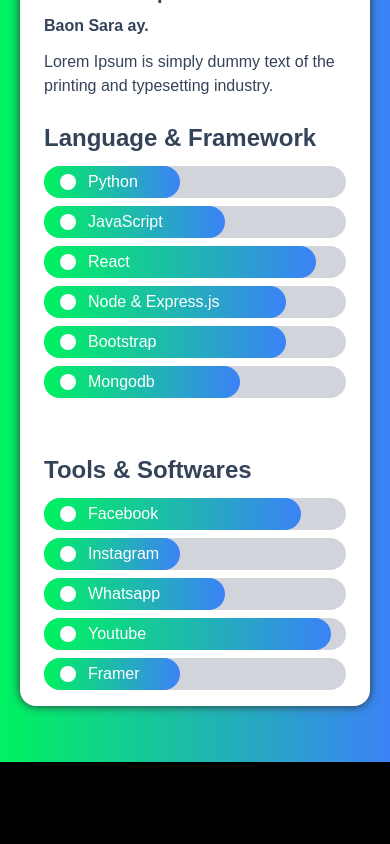
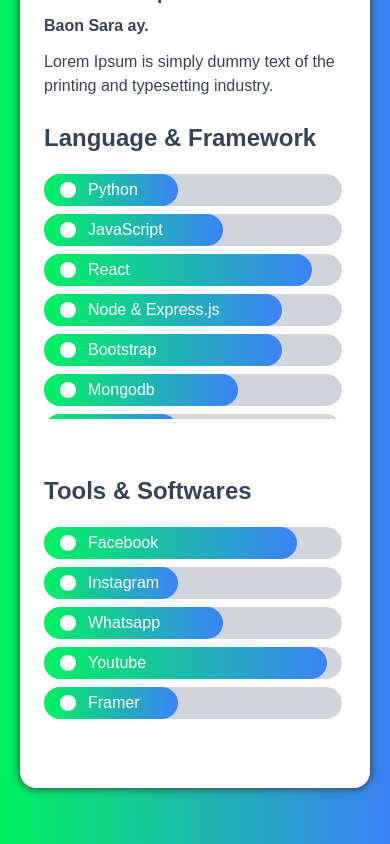
Before and after one commit to Hafizbali315/developers-portfolio-react, a React (Create React App) app: page /resume in a window 390 px wide. Shown: the part 1142-1986 px from the top of the page. Before the commit the page ends 1904 px from the top, so only its background shows below. Built offline with nearby package versions, Linux system fonts and the light colour scheme.

Commit message:
Framer Motion added

```diff
--- a/package.json
+++ b/package.json
@@ -7,6 +7,7 @@
 		"@testing-library/jest-dom": "^5.11.10",
 		"@testing-library/react": "^11.2.6",
 		"@testing-library/user-event": "^12.8.3",
+		"framer-motion": "^3.10.3",
 		"react": "^17.0.2",
 		"react-dom": "^17.0.2",
 		"react-icons": "^4.2.0",
--- a/src/App.js
+++ b/src/App.js
@@ -1,3 +1,4 @@
+import { AnimatePresence } from 'framer-motion'
 import { BrowserRouter as Router, Route, Switch } from 'react-router-dom'
 import About from './pages/about'
 import Resume from './pages/resume'
@@ -15,11 +16,13 @@
 				</div>
 				<div className="flex flex-col col-span-12 overflow-hidden bg-white rounded-2xl dark:bg-black-500 dark:text-white lg:col-span-9 shadow-custom-light dark:shadow-custom-dark">
 					<Navbar />
-					<Switch>
-						<Route exact path="/" component={About} />
-						<Route exact path="/resume" component={Resume} />
-						<Route exact path="/projects" component={Projects} />
-					</Switch>
+					<AnimatePresence exitBeforeEnter>
+						<Switch>
+							<Route exact path="/" component={About} />
+							<Route exact path="/resume" component={Resume} />
+							<Route exact path="/projects" component={Projects} />
+						</Switch>
+					</AnimatePresence>
 				</div>
 			</div>
 		</Router>
--- /dev/null
+++ b/src/animations.js
@@ -0,0 +1,40 @@
+export const fadeInUp = {
+	initial: {
+		y: 60,
+		opacity: 0,
+	},
+	animate: {
+		y: 0,
+		opacity: 1,
+		transition: {},
+	},
+}
+
+export const stagger = {
+	initial: {},
+	animate: {
+		transition: {
+			staggerChildren: 0.1,
+		},
+	},
+}
+
+export const routeFade = {
+	hidden: {
+		opacity: 0,
+	},
+	visible: {
+		opacity: 1,
+		transition: {
+			delay: 0.1,
+			duration: 0.1,
+		},
+	},
+	exit: {
+		opacity: 0,
+		transition: {
+			delay: 0.1,
+			ease: 'easeInOut',
+		},
+	},
+}
--- a/src/components/Bar.js
+++ b/src/components/Bar.js
@@ -1,34 +1,36 @@
+import { motion } from 'framer-motion'
+
 const Bar = ({ value: { Icon, level, name } }) => {
 	const bar_width = `${level}%`
 
-	// const variants = {
-	// 	initial: {
-	// 		width: 0,
-	// 	},
-	// 	animate: {
-	// 		width: bar_width,
-	// 		transition: {
-	// 			duration: 0.4,
-	// 			type: 'spring',
-	// 			damping: 10, // value of the bounce
-	// 			stiffness: 100, //
-	// 		},
-	// 	},
-	// }
+	const variants = {
+		initial: {
+			width: 0,
+		},
+		animate: {
+			width: bar_width,
+			transition: {
+				duration: 0.4,
+				type: 'spring',
+				damping: 10, // value of the bounce
+				stiffness: 100, //
+			},
+		},
+	}
 
 	return (
 		<div className="my-2 text-white bg-gray-300 rounded-full dark:bg-black-300">
-			<div
+			<motion.div
 				className="flex items-center px-4 py-1 rounded-full bg-gradient-to-r from-green to-blue-500"
 				style={{
 					width: bar_width,
 				}}
-				// variants={variants}
-				// initial="initial"
-				// animate="animate"
+				variants={variants}
+				initial="initial"
+				animate="animate"
 			>
 				<Icon className="mr-3" /> {name}
-			</div>
+			</motion.div>
 		</div>
 	)
 }
--- a/src/components/ProjectCard.js
+++ b/src/components/ProjectCard.js
@@ -1,10 +1,7 @@
-// import { FunctionComponent, useState } from 'react'
-// import { IProject } from '../type'
-// import Image from 'next/image'
 import { AiFillGithub, AiFillProject } from 'react-icons/ai'
 import { MdClose } from 'react-icons/md'
-// import { fadeInUp, stagger } from '../animations'
-// import { motion } from 'framer-motion'
+import { fadeInUp, stagger } from '../animations'
+import { motion } from 'framer-motion'
 
 const ProjectCard = ({
 	project: { name, image_path, deployed_url, github_url, description, key_techs, id },
@@ -13,16 +10,6 @@
 }) => {
 	return (
 		<>
-			{/* //step 1 */}
-			{/* <Image
-        src={image_path}
-        alt={name}
-        layout="responsive"
-        width={300}
-        height={150}
-        onClick={() => setShowDetail(true)}
-        className="cursor-pointer "
-      /> */}
 			<img
 				width="300"
 				height="150"
@@ -33,48 +20,40 @@
 				className="cursor-pointer "
 				// quality={10}
 			/>
-			{/* <img
-        width="300"
-        height="150"
-        src={image_path}
-        alt={name}
-        onClick={() => setShowDetail(id)}
-        className="cursor-pointer "
-      /> */}
 
 			<p className="my-2 text-center">{name}</p>
-			{/* //step 1 */}
 
 			{showDetail === id && (
 				<div className="absolute top-0 left-0 z-10 grid w-full h-auto p-2 text-black bg-gray-100 rounded-lg md:p-10 dark:bg-black-100 dark:text-gray-100 md:grid-cols-2 gap-x-12 ">
-					<div
-					// variants={stagger} initial="initial" animate="animate"
-					>
-						<div className="border-4 border-gray-100 ">
+					<motion.div variants={stagger} initial="initial" animate="animate">
+						<motion.div className="border-4 border-gray-100 " variants={fadeInUp}>
 							<img src={image_path} alt={name} className="overflow-hidden" width={300} height={150} />
-							{/* <img src={image_path} alt={name} /> */}
-						</div>
-						<div className="flex justify-center my-4 space-x-3">
+						</motion.div>
+						<motion.div className="flex justify-center my-4 space-x-3" variants={fadeInUp}>
 							<a href={github_url} className="flex items-center px-4 py-2 space-x-3 text-lg bg-gray-300 rounded-sm dark:bg-black-500 ">
 								<AiFillGithub /> <span>Github</span>
 							</a>
 							<a href={deployed_url} className="flex items-center px-4 py-2 space-x-3 text-lg bg-gray-300 rounded-sm dark:bg-black-500">
 								<AiFillProject /> <span>Project</span>
 							</a>
-						</div>
-					</div>
-					<div>
-						<h2 className="mb-3 text-xl font-medium md:text-2xl ">{name}</h2>
-						<h3 className="my-3 text-base font-medium">{description}</h3>
+						</motion.div>
+					</motion.div>
+					<motion.div variants={stagger} initial="initial" animate="animate">
+						<motion.h2 variants={fadeInUp} className="mb-3 text-xl font-medium md:text-2xl ">
+							{name}
+						</motion.h2>
+						<motion.h3 variants={fadeInUp} className="my-3 text-base font-medium">
+							{description}
+						</motion.h3>
 
-						<div className="flex flex-wrap mt-5 space-x-2 text-sm tracking-wider">
+						<motion.div variants={fadeInUp} className="flex flex-wrap mt-5 space-x-2 text-sm tracking-wider">
 							{key_techs.map((value, i) => (
 								<span key={i} className="p-1 px-2 my-1 bg-gray-300 rounded-sm dark:bg-black-500">
 									{value}
 								</span>
 							))}
-						</div>
-					</div>
+						</motion.div>
+					</motion.div>
 
 					<button
 						className="absolute p-1 bg-gray-200 rounded-full top-3 right-3 focus:outline-none dark:bg-black-200"
--- a/src/data.js
+++ b/src/data.js
@@ -68,6 +68,11 @@
 		Icon: BsCircleFill,
 		name: 'Mongodb',
 		level: '65',
+	},
+	{
+		Icon: BsCircleFill,
+		name: 'Tailwind',
+		level: '45',
 	},
 ]
 
--- a/src/pages/about.js
+++ b/src/pages/about.js
@@ -1,9 +1,11 @@
+import { motion } from 'framer-motion'
 import ServiceCard from '../components/ServiceCard'
 import { services } from '../data'
+import { fadeInUp, routeFade, stagger } from '../animations'
 
 const About = () => {
 	return (
-		<div className="flex flex-col flex-grow px-6 pt-1 ">
+		<motion.div className="flex flex-col flex-grow px-6 pt-1" variants={routeFade} initial="hidden" animate="visible" exit="exit">
 			{/* <Head>
 				<title>M Bilal | Web Developer</title>
 			</Head> */}
@@ -14,22 +16,20 @@
 			<div className="flex-grow p-4 mt-5 bg-gray-400 dark:bg-black-100" style={{ marginLeft: '-1.5rem', marginRight: '-1.5rem' }}>
 				<h4 className="my-3 text-xl font-semibold tracking-wide text-gray-900">What I am doing</h4>
 
-				<div className="grid gap-6 my-3 md:grid-cols-2">
+				<motion.div className="grid gap-6 my-3 md:grid-cols-2" variants={stagger} animate="animate" initial="initial">
 					{/* children's initial and animate property should be same as the parent during a stagger effect  */}
 					{services.map((service) => (
-						<div
+						<motion.div
 							className="col-span-2 p-2 bg-gray-200 rounded-lg dark:bg-black-200 md:col-span-1 "
 							key={service.title}
-							// variants={fadeInUp}
-							// animate="animate"
-							// initial="initial"
+							variants={fadeInUp}
 						>
 							<ServiceCard service={service} />
-						</div>
+						</motion.div>
 					))}
-				</div>
+				</motion.div>
 			</div>
-		</div>
+		</motion.div>
 	)
 }
 
--- a/src/pages/projects.js
+++ b/src/pages/projects.js
@@ -1,7 +1,9 @@
-import { useState } from 'react'
+import { motion } from 'framer-motion'
 import ProjectCard from '../components/ProjectCard'
 import ProjectNavbar from '../components/ProjectNavbar'
 import { projects as projectsData } from '../data'
+import { fadeInUp, routeFade, stagger } from '../animations'
+import { useState } from 'react'
 
 const Projects = () => {
 	const [projects, setProjects] = useState(projectsData)
@@ -24,33 +26,30 @@
 	}
 
 	return (
-		<div
+		<motion.div
 			className="px-5 py-2 overflow-y-scroll "
 			style={{ height: '65vh' }}
-			// variants={routeFade}
-			// initial="hidden"
-			// animate="visible"
-			// exit="exit"
+			variants={routeFade}
+			initial="hidden"
+			animate="visible"
+			exit="exit"
 		>
 			{/* <Head>
 				<title>M Bilal | Web Developer</title>
 			</Head> */}
 			<ProjectNavbar handleFilterCategory={handleFilterCategory} active={active} />
-			<div
-				// variants={stagger} initial="initial" animate="animate"
-				className="relative grid grid-cols-12 gap-4 my-3"
-			>
+			<motion.div variants={stagger} initial="initial" animate="animate" className="relative grid grid-cols-12 gap-4 my-3">
 				{projects.map((project) => (
-					<div
-						// variants={fadeInUp}
+					<motion.div
+						variants={fadeInUp}
 						key={project.id}
 						className="col-span-12 p-2 bg-gray-200 rounded-lg dark:bg-black-200 sm:col-span-6 lg:col-span-4"
 					>
 						<ProjectCard project={project} key={project.id} setShowDetail={setShowDetail} showDetail={showDetail} />
-					</div>
+					</motion.div>
 				))}
-			</div>
-		</div>
+			</motion.div>
+		</motion.div>
 	)
 }
 
--- a/src/pages/resume.js
+++ b/src/pages/resume.js
@@ -1,37 +1,39 @@
+import { motion } from 'framer-motion'
 import Bar from '../components/Bar'
 import { languages, tools } from '../data'
+import { fadeInUp, routeFade } from '../animations'
 
 const Resume = () => {
 	return (
-		<div className="px-6 py-2">
+		<motion.div className="px-6 py-2" variants={routeFade} initial="hidden" animate="visible" exit="exit">
 			{/* <Head>
 				<title>M Bilal | Web Developer</title>
 			</Head> */}
 
 			<div className="grid gap-6 md:grid-cols-2">
-				<div>
+				<motion.div variants={fadeInUp} initial="initial" animate="animate">
 					<h5 className="my-3 text-2xl font-bold">Education</h5>
 					<div className="">
 						<h5 className="my-2 text-xl font-bold">Computer Science Engineering</h5>
 						<p className="font-semibold">University of Engineering and Technology Taxila, Pakistan (2018-2022)</p>
 						<p className="my-3">I am currently pursuing Computer Science Engineering from UET Taxila</p>
 					</div>
-				</div>
-				<div>
+				</motion.div>
+				<motion.div variants={fadeInUp} initial="initial" animate="animate">
 					<h5 className="my-3 text-2xl font-bold">Experience</h5>
 					<div>
 						<h5 className="my-2 text-xl font-bold">Web Developer</h5>
 						<p className="font-semibold">Baon Sara ay.</p>
 						<p className="my-3">Lorem Ipsum is simply dummy text of the printing and typesetting industry.</p>
 					</div>
-				</div>
+				</motion.div>
 			</div>
 
 			{/*Languages & Tools */}
-			<div className="grid gap-9 md:grid-cols-2">
+			<div className="grid gap-9 md:grid-cols-2 ">
 				<div>
 					<h5 className="my-3 text-2xl font-bold">Language & Framework</h5>
-					<div className="my-2">
+					<div className="pr-1 my-2 overflow-y-scroll" style={{ height: '30vh' }}>
 						{languages.map((language, i) => (
 							<Bar value={language} key={i} />
 						))}
@@ -40,14 +42,14 @@
 
 				<div>
 					<h5 className="my-3 text-2xl font-bold">Tools & Softwares</h5>
-					<div className="my-2">
+					<div className="pr-1 my-2 overflow-y-scroll" style={{ height: '30vh' }}>
 						{tools.map((tool, i) => (
 							<Bar value={tool} key={i} />
 						))}
 					</div>
 				</div>
 			</div>
-		</div>
+		</motion.div>
 	)
 }
 
```
Also changed, not shown: 1 other file (tests, documents, lock files or other folders).
